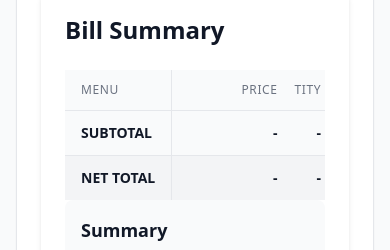
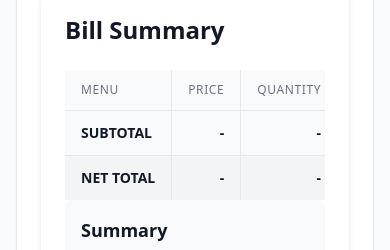
Before and after one commit to wichaisw/bill-splitter, a React (Vite) app: page / in a window 390 px wide. Shown: the part 944-1194 px from the top of the page. Built offline with nearby package versions, Linux system fonts and the light colour scheme; the HTML template or start-up script is replaced by a standard one.

Commit message:
feat: fixed the Menu column when scoll to make mobile easier to use

```diff
--- a/src/components/BillSummary.tsx
+++ b/src/components/BillSummary.tsx
@@ -63,15 +63,13 @@ export default function BillSummary({ bill }: BillSummaryProps) {
       {/* Items Table */}
       <div className="relative">
         <div className="overflow-x-auto">
-          <div className="inline-block min-w-full align-middle">
-            <div className="overflow-hidden">
           <table className="min-w-full divide-y divide-gray-200">
             <thead className="bg-gray-50">
               <tr>
                 <th className="sticky left-0 z-20 bg-gray-50 px-4 py-3 text-left text-xs font-medium text-gray-500 uppercase tracking-wider border-r border-gray-200 w-[160px]">
                   Menu
                 </th>
-                    <th className="sticky left-[160px] z-20 bg-gray-50 px-4 py-3 text-right text-xs font-medium text-gray-500 uppercase tracking-wider border-r border-gray-200 w-[100px]">
+                <th className="px-4 py-3 text-right text-xs font-medium text-gray-500 uppercase tracking-wider border-r border-gray-200 w-[100px]">
                   Price
                 </th>
                 <th className="px-4 py-3 text-right text-xs font-medium text-gray-500 uppercase tracking-wider">
@@ -98,7 +96,7 @@ export default function BillSummary({ bill }: BillSummaryProps) {
                     <td className="sticky left-0 z-10 bg-white px-4 py-3 whitespace-nowrap text-sm text-gray-900 border-r border-gray-200 w-[160px]">
                       {item.name}
                     </td>
-                        <td className="sticky left-[160px] z-10 bg-white px-4 py-3 whitespace-nowrap text-sm text-gray-900 text-right border-r border-gray-200 w-[100px]">
+                    <td className="px-4 py-3 whitespace-nowrap text-sm text-gray-900 text-right border-r border-gray-200 w-[100px]">
                       ฿{item.price.toFixed(2)}
                     </td>
                     <td className="px-4 py-3 whitespace-nowrap text-sm text-gray-900 text-right">
@@ -109,9 +107,7 @@ export default function BillSummary({ bill }: BillSummaryProps) {
                     </td>
                     {bill.participants.map((participant) => {
                       const shareCount = item.sharedBy.length;
-                          const itemShare = item.sharedBy.includes(
-                            participant.id
-                          )
+                      const itemShare = item.sharedBy.includes(participant.id)
                         ? divide(itemTotal, shareCount)
                         : 0;
                       return (
@@ -119,9 +115,7 @@ export default function BillSummary({ bill }: BillSummaryProps) {
                           key={participant.id}
                           className="px-4 py-3 whitespace-nowrap text-sm text-gray-900 text-right"
                         >
-                              {itemShare === 0
-                                ? "-"
-                                : `฿${itemShare.toFixed(2)}`}
+                          {itemShare === 0 ? "-" : `฿${itemShare.toFixed(2)}`}
                         </td>
                       );
                     })}
@@ -133,7 +127,7 @@ export default function BillSummary({ bill }: BillSummaryProps) {
                 <td className="sticky left-0 z-10 bg-gray-50 px-4 py-3 whitespace-nowrap text-sm text-gray-900 border-r border-gray-200 w-[160px]">
                   SUBTOTAL
                 </td>
-                    <td className="sticky left-[160px] z-10 bg-gray-50 px-4 py-3 whitespace-nowrap text-sm text-gray-900 text-right border-r border-gray-200 w-[100px]">
+                <td className="px-4 py-3 whitespace-nowrap text-sm text-gray-900 text-right border-r border-gray-200 w-[100px]">
                   -
                 </td>
                 <td className="px-4 py-3 whitespace-nowrap text-sm text-gray-900 text-right">
@@ -173,7 +167,7 @@ export default function BillSummary({ bill }: BillSummaryProps) {
                 <td className="sticky left-0 z-10 bg-gray-100 px-4 py-3 whitespace-nowrap text-sm text-gray-900 border-r border-gray-200 w-[160px]">
                   NET TOTAL
                 </td>
-                    <td className="sticky left-[160px] z-10 bg-gray-100 px-4 py-3 whitespace-nowrap text-sm text-gray-900 text-right border-r border-gray-200 w-[100px]">
+                <td className="px-4 py-3 whitespace-nowrap text-sm text-gray-900 text-right border-r border-gray-200 w-[100px]">
                   -
                 </td>
                 <td className="px-4 py-3 whitespace-nowrap text-sm text-gray-900 text-right">
@@ -183,9 +177,7 @@ export default function BillSummary({ bill }: BillSummaryProps) {
                   ฿{total.toFixed(2)}
                 </td>
                 {bill.participants.map((participant) => {
-                      const participantTotal = getParticipantTotal(
-                        participant.id
-                      );
+                  const participantTotal = getParticipantTotal(participant.id);
                   return (
                     <td
                       key={participant.id}
@@ -198,8 +190,6 @@ export default function BillSummary({ bill }: BillSummaryProps) {
               </tr>
             </tbody>
           </table>
-            </div>
-          </div>
         </div>
       </div>
 
--- a/src/components/MenuItemForm.tsx
+++ b/src/components/MenuItemForm.tsx
@@ -132,17 +132,14 @@ export default function MenuItemForm({ bill, setBill }: MenuItemFormProps) {
           <h3 className="text-lg font-semibold text-gray-900 mb-4">
             Menu and Participants
           </h3>
-          <div className="relative">
           <div className="overflow-x-auto">
-              <div className="inline-block min-w-full align-middle">
-                <div className="overflow-hidden">
             <table className="min-w-full divide-y divide-gray-200">
               <thead>
                 <tr className="bg-gray-50">
-                        <th className="sticky left-0 z-20 bg-gray-50 px-2 sm:px-4 py-2 sm:py-3 text-left text-xs font-medium text-gray-500 uppercase tracking-wider border-r border-gray-200 w-[120px] sm:w-[160px]">
+                  <th className="sticky left-0 z-20 bg-gray-50 px-4 py-3 text-left text-xs font-medium text-gray-500 uppercase tracking-wider border-r border-gray-200 w-[160px]">
                     Menu
                   </th>
-                        <th className="sticky left-[120px] sm:left-[160px] z-20 bg-gray-50 px-2 sm:px-4 py-2 sm:py-3 text-right text-xs font-medium text-gray-500 uppercase tracking-wider border-r border-gray-200 w-[80px] sm:w-[100px]">
+                  <th className="px-4 py-3 text-right text-xs font-medium text-gray-500 uppercase tracking-wider border-r border-gray-200 w-[100px]">
                     Price
                   </th>
                   <th className="px-4 py-3 text-right text-xs font-medium text-gray-500 uppercase tracking-wider">
@@ -178,7 +175,7 @@ export default function MenuItemForm({ bill, setBill }: MenuItemFormProps) {
                     <td className="sticky left-0 z-10 bg-white px-4 py-3 whitespace-nowrap text-sm font-medium text-gray-900 border-r border-gray-200 w-[160px]">
                       {item.name}
                     </td>
-                          <td className="sticky left-[160px] z-10 bg-white px-4 py-3 whitespace-nowrap text-sm text-gray-900 text-right border-r border-gray-200 w-[100px]">
+                    <td className="px-4 py-3 whitespace-nowrap text-sm text-gray-900 text-right border-r border-gray-200 w-[100px]">
                       ฿{item.price.toFixed(2)}
                     </td>
                     <td className="px-4 py-3 whitespace-nowrap text-sm text-gray-900 text-right">
@@ -196,10 +193,7 @@ export default function MenuItemForm({ bill, setBill }: MenuItemFormProps) {
                           type="checkbox"
                           checked={item.sharedBy.includes(participant.id)}
                           onChange={() =>
-                                  toggleParticipantForItem(
-                                    item.id,
-                                    participant.id
-                                  )
+                            toggleParticipantForItem(item.id, participant.id)
                           }
                           className="rounded border-gray-300 text-blue-600 focus:ring-blue-500 h-4 w-4"
                         />
@@ -231,9 +225,6 @@ export default function MenuItemForm({ bill, setBill }: MenuItemFormProps) {
             </table>
           </div>
         </div>
-            </div>
-          </div>
-        </div>
       )}
     </div>
   );
```
Lines whose indentation alone changed are shown as unchanged.
